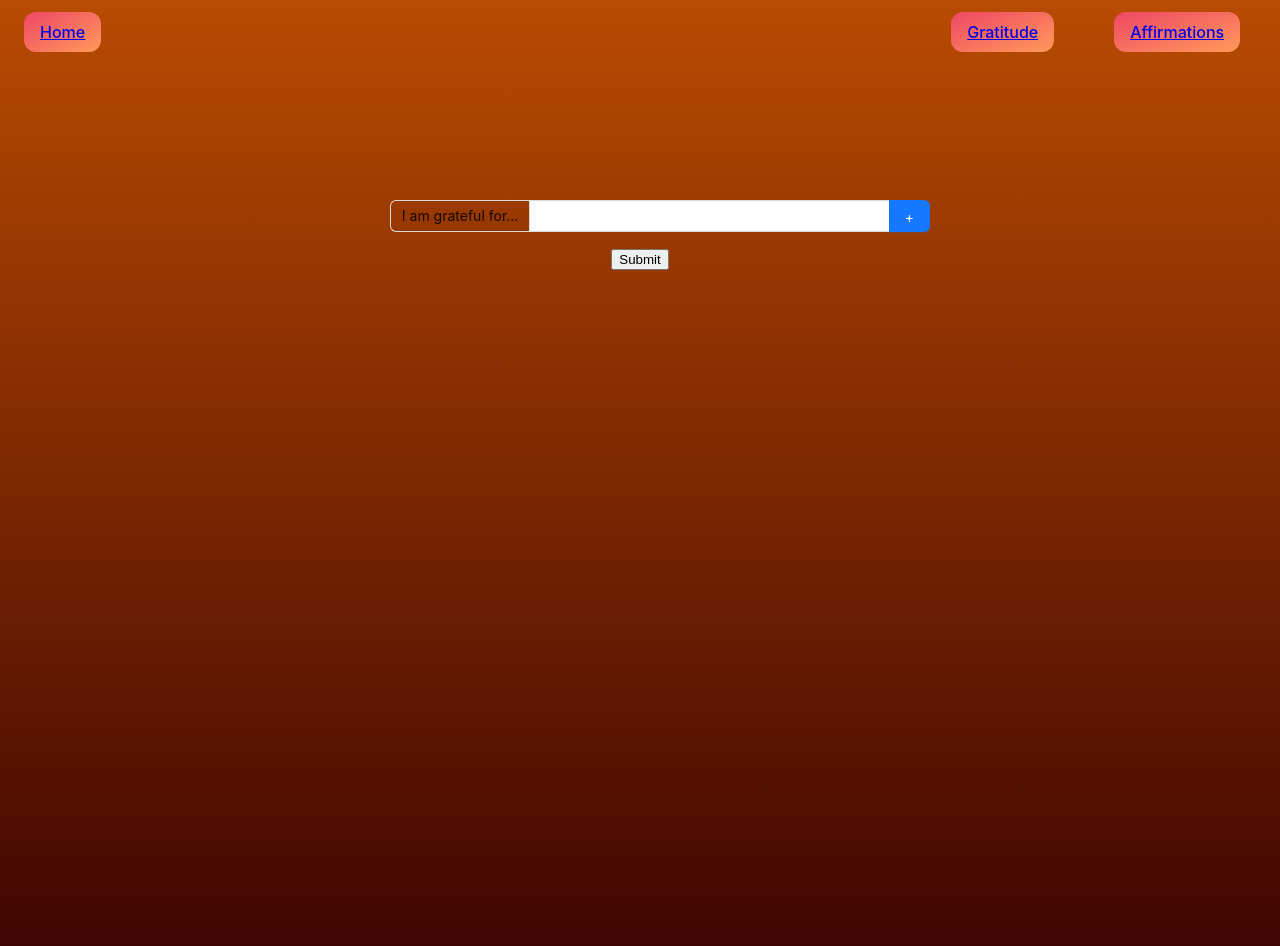
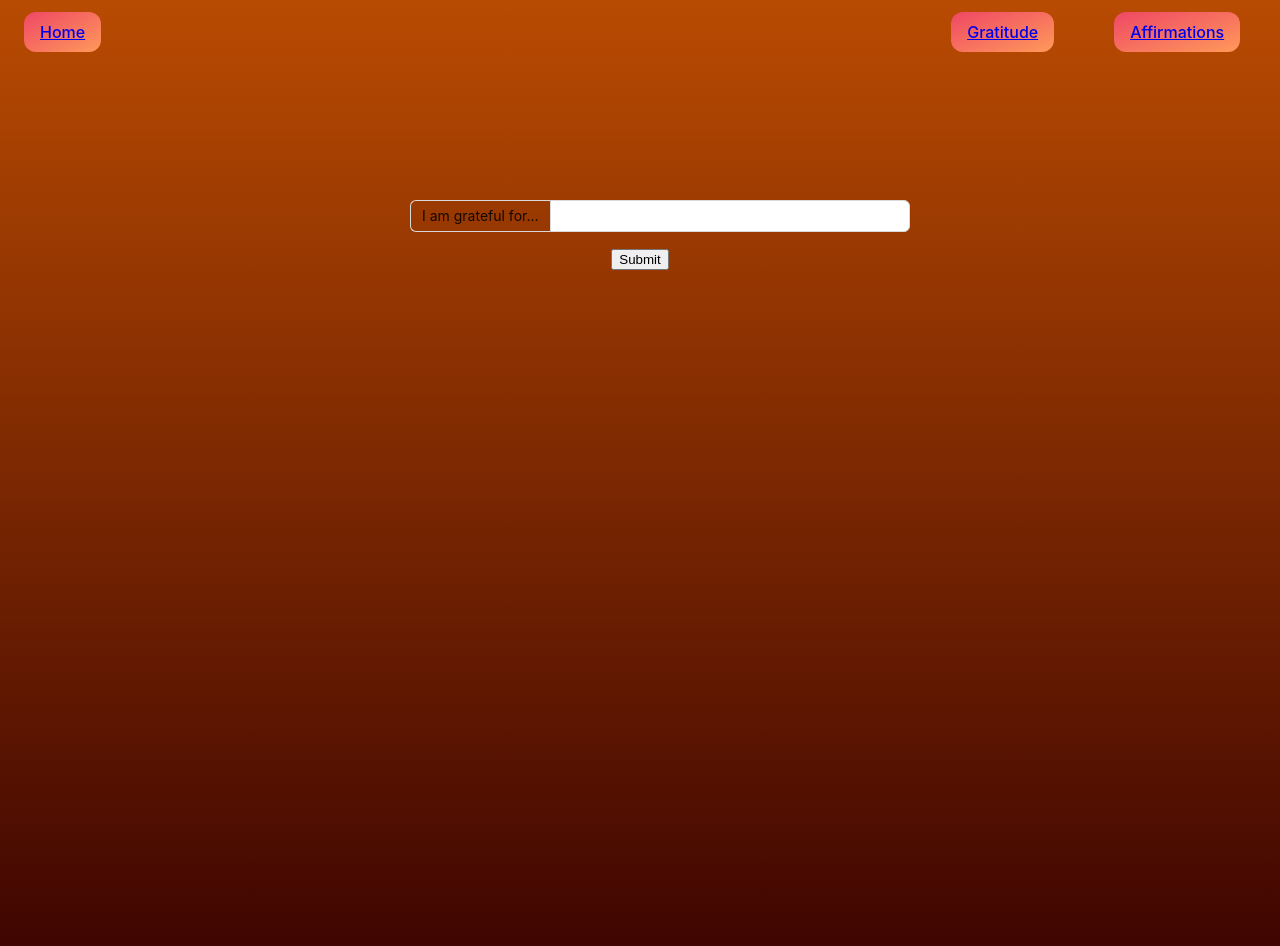
Before and after one commit to wrunyon/eudaimonia, a React (Create React App) app: page /gratitude in a window 1280 px wide. Shown: the top 946 px of the page. Built offline with nearby package versions, Linux system fonts and the light colour scheme.

Commit message:
added state to gratitude form

```diff
--- a/src/components/GratitudeForm.js
+++ b/src/components/GratitudeForm.js
@@ -1,11 +1,20 @@
+import { useState } from 'react';
 import classes from "./GratitudeForm.module.css";
 import GratitudeInput from "./GratitudeInput";
 
 function GratitudeForm() {
+
+  const [gratitudeEntries, updateGratitudeEntries] = useState([]);
+
+  const handleEntryInput = (entryInput) => {
+    console.log(entryInput);
+    updateGratitudeEntries([...gratitudeEntries, entryInput]);
+  };
+
   return (
     <form className={classes.gratitudeform}>
       <ol>
-        <div><GratitudeInput /></div>
+        <div><GratitudeInput entries={gratitudeEntries} onInput={handleEntryInput} /></div>
       </ol>
       <button>Submit</button>
     </form>
--- a/src/components/GratitudeInput.js
+++ b/src/components/GratitudeInput.js
@@ -1,17 +1,31 @@
-import { useState } from 'react';
+import { Space, Input } from 'antd';
 
-import GratitudeItem from './GratitudeItem';
-
-function GratitudeInput () {
-  const [enteredLines, addNewLine] = useState('');
-
-  function itemSubmissionHandler (event) {
-    addNewLine(event.target.value);
-  }
+function GratitudeInput(props) {
+    const handleInputKeyUp = (event) => {
+      // event.preventDefault();
+      if (event.key === 'Enter') {
+        event.preventDefault();
+        props.onInput(event.target.value);
+        console.log('enter')
+      }
+    }
 
     return (
-    <GratitudeItem onItemSubmission={itemSubmissionHandler}/>
+      <div>
+        <div>
+          {props.entries.map(entry => {
+            return (
+            <div>
+              {entry}
+            </div> )
+          })}
+        </div>
+
+        <Space.Compact style={{ color: "black" }}>
+          <Input style={{ width: "500px"}} addonBefore="I am grateful for..." onKeyDown={handleInputKeyUp} />
+        </Space.Compact>
+      </div>
     )
-};
+}
 
 export default GratitudeInput;
--- a/src/components/GratitudeItem.js
+++ /dev/null
@@ -1,10 +0,0 @@
-import { Space, Input, Button } from 'antd';
-
-function GratitudeItem (props) {
-    return <Space.Compact style={{ color: "black" }}>
-    <Input style={{ width: "500px"}} addonBefore="I am grateful for..." />
-    <Button style={{ color: "white"}} onClick={props.onItemSubmission} type="primary">+</Button>
-  </Space.Compact>
-}
-
-export default GratitudeItem;
```
